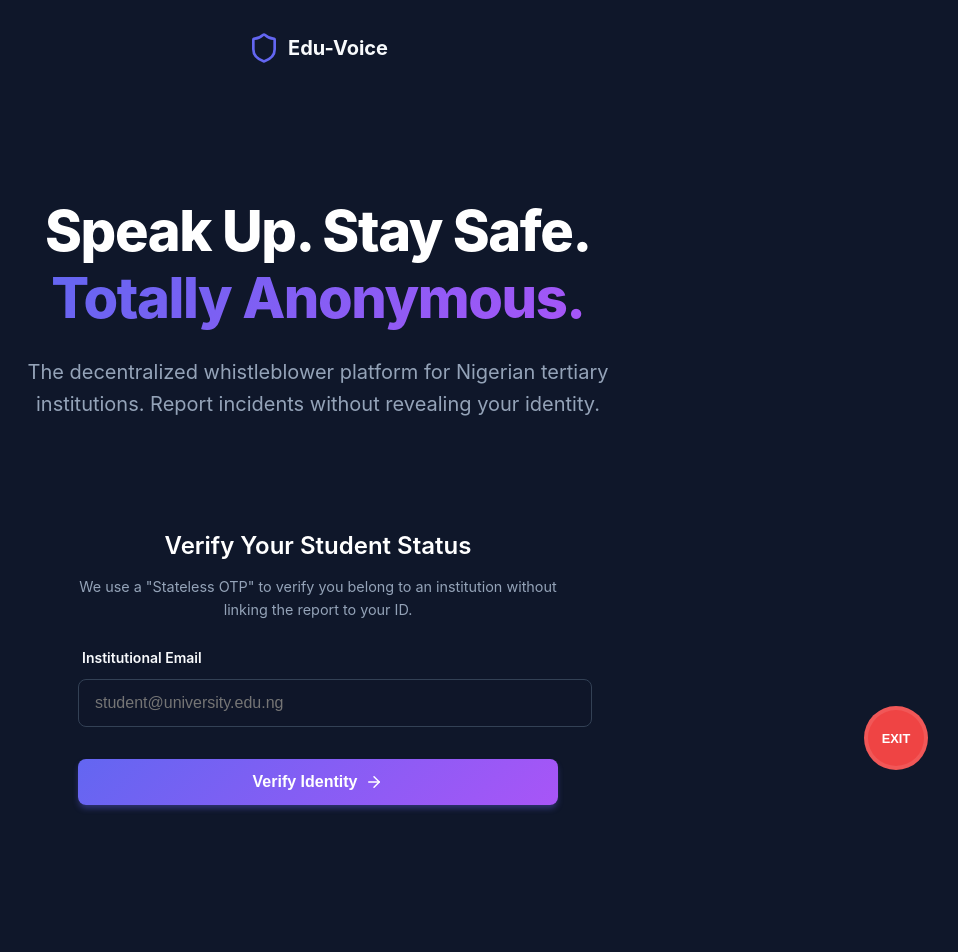
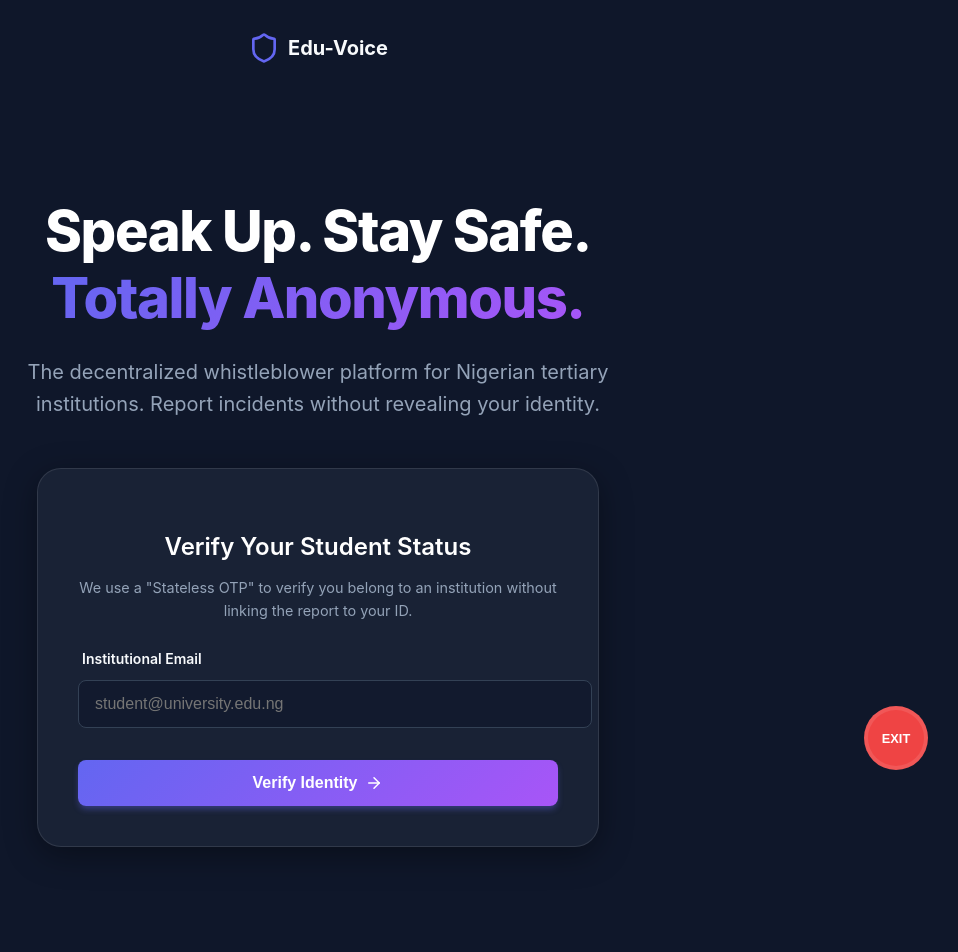
Before and after one commit to sheisjay001/EduVoice, a React app in the folder frontend/: page / in a window 1280 px wide. Shown: the top 952 px of the page, without its empty margins (322-1280 px from the left). Built offline with nearby package versions, Linux system fonts and the light colour scheme; the HTML template or start-up script is replaced by a standard one.

Commit message:
Fix: Add missing CSS classes and background fallback to prevent blank screen

```diff
--- a/frontend/src/index.css
+++ b/frontend/src/index.css
@@ -14,8 +14,9 @@
 
 body {
   margin: 0;
-  display: block; /* Changed from flex/place-items:center to allow full page scrolling layouts */
+  display: block;
   min-height: 100vh;
+  background-color: #0f172a; /* Fallback */
   background-color: var(--bg-dark);
   color: var(--text-light);
   font-family: 'Inter', system-ui, -apple-system, sans-serif;
@@ -31,6 +32,20 @@ body {
 }
 
 /* Utilities */
+.min-h-screen {
+  min-height: 100vh;
+  display: flex;
+  flex-direction: column;
+}
+
+.glass-panel {
+  background: rgba(30, 41, 59, 0.7);
+  backdrop-filter: blur(12px);
+  -webkit-backdrop-filter: blur(12px);
+  border: 1px solid rgba(255, 255, 255, 0.1);
+  box-shadow: 0 8px 32px 0 rgba(0, 0, 0, 0.37);
+}
+
 .container {
   max-width: 1200px;
   margin: 0 auto;
```
